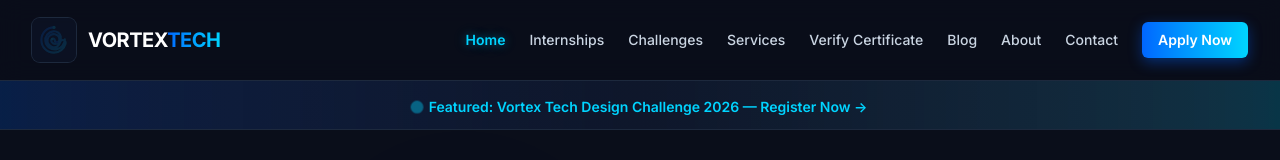
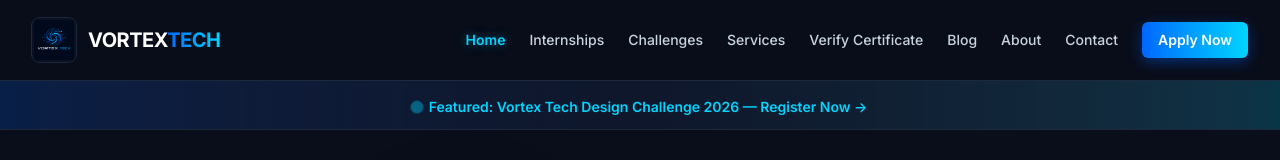
Before and after one commit to Khet-Vaswani/vortex-tech-website, a Next.js app: page / in a window 1280 px wide. Shown: the top 160 px of the page. Built offline with nearby package versions, Linux system fonts and the light colour scheme.

Commit message:
updated the logog

```diff
--- /dev/null
+++ b/src/app/api/copy/route.js
@@ -0,0 +1,4 @@
+// Temporary copy route cleaned up.
+export async function GET() {
+  return new Response("Not Found", { status: 404 });
+}
--- a/src/components/Navbar.js
+++ b/src/components/Navbar.js
@@ -32,32 +32,13 @@ export default function Navbar() {
         <div className="flex h-20 items-center justify-between">
           {/* Logo */}
           <Link href="/" className="flex items-center space-x-3 group">
-            {/* Custom SVG Spiral/Vortex Circuit-style Logo */}
-            <div className="relative flex h-11 w-11 items-center justify-center rounded-lg bg-slate-900/50 p-1 ring-1 ring-slate-800 transition-all duration-300 group-hover:ring-vortex-cyan/50">
-              <svg
-                viewBox="0 0 100 100"
-                className="h-9 w-9 animate-pulse-glow"
-                fill="none"
-                xmlns="http://www.w3.org/2000/svg"
-              >
-                <defs>
-                  <linearGradient id="vortexGrad" x1="0%" y1="0%" x2="100%" y2="100%">
-                    <stop offset="0%" stopColor="#0066ff" />
-                    <stop offset="100%" stopColor="#00d4ff" />
-                  </linearGradient>
-                </defs>
-                {/* Spiral Circuit paths */}
-                <path
-                  d="M50 15 C30 15, 15 30, 15 50 C15 70, 30 85, 50 85 C65 85, 78 75, 82 60 C83 55, 80 50, 75 50 C70 50, 68 53, 67 56 C64 66, 56 72, 47 70 C38 68, 30 58, 32 48 C34 38, 44 32, 53 34 C60 36, 65 42, 65 49 C65 53, 62 56, 58 56 C54 56, 52 53, 52 50 C52 47, 48 45, 45 47 C42 49, 42 53, 44 56 C47 60, 53 62, 58 60 C64 58, 70 50, 69 42 C68 32, 58 24, 47 26 C34 28, 24 40, 26 54 C28 68, 42 78, 56 76 C70 74, 80 62, 80 48"
-                  stroke="url(#vortexGrad)"
-                  strokeWidth="6"
-                  strokeLinecap="round"
-                />
-                {/* Circuit nodes (circles) */}
-                <circle cx="50" cy="15" r="4.5" fill="#00d4ff" />
-                <circle cx="58" cy="56" r="3.5" fill="#0066ff" />
-                <circle cx="45" cy="47" r="3.5" fill="#00d4ff" />
-              </svg>
+            {/* New Logo Image */}
+            <div className="relative flex h-11 w-11 items-center justify-center rounded-lg bg-slate-900/50 overflow-hidden ring-1 ring-slate-800 transition-all duration-300 group-hover:ring-vortex-cyan/50">
+              <img
+                src="/logo.jpg"
+                alt="Vortex Tech Logo"
+                className="h-10 w-10 object-cover"
+              />
             </div>
             <span className="text-xl font-bold tracking-tight text-white group-hover:text-vortex-cyan transition-colors">
               VORTEX<span className="bg-gradient-to-r from-vortex-blue to-vortex-cyan bg-clip-text text-transparent">TECH</span>
```
Also changed, not shown: public/logo.jpg (added).
